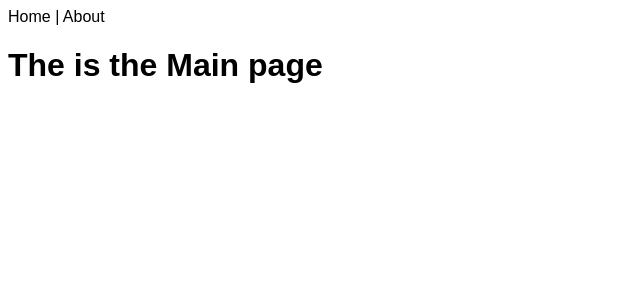
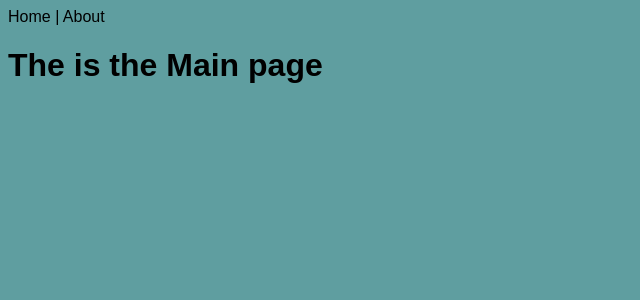
Before and after one commit to shopnobaz/flask-server, a Flask app: page / in a window 1280 px wide. Shown: the top 300 px of the page, without its empty margins (0-640 px from the left). Run offline with Flask 2, Linux system fonts and the light colour scheme.

Commit message:
changed background color

```diff
--- a/static/styles.css
+++ b/static/styles.css
@@ -11,3 +11,7 @@ color: black;
 a:hover{
     font-weight: bold;
 }
+
+body{
+    background-color: cadetblue;
+}
```
